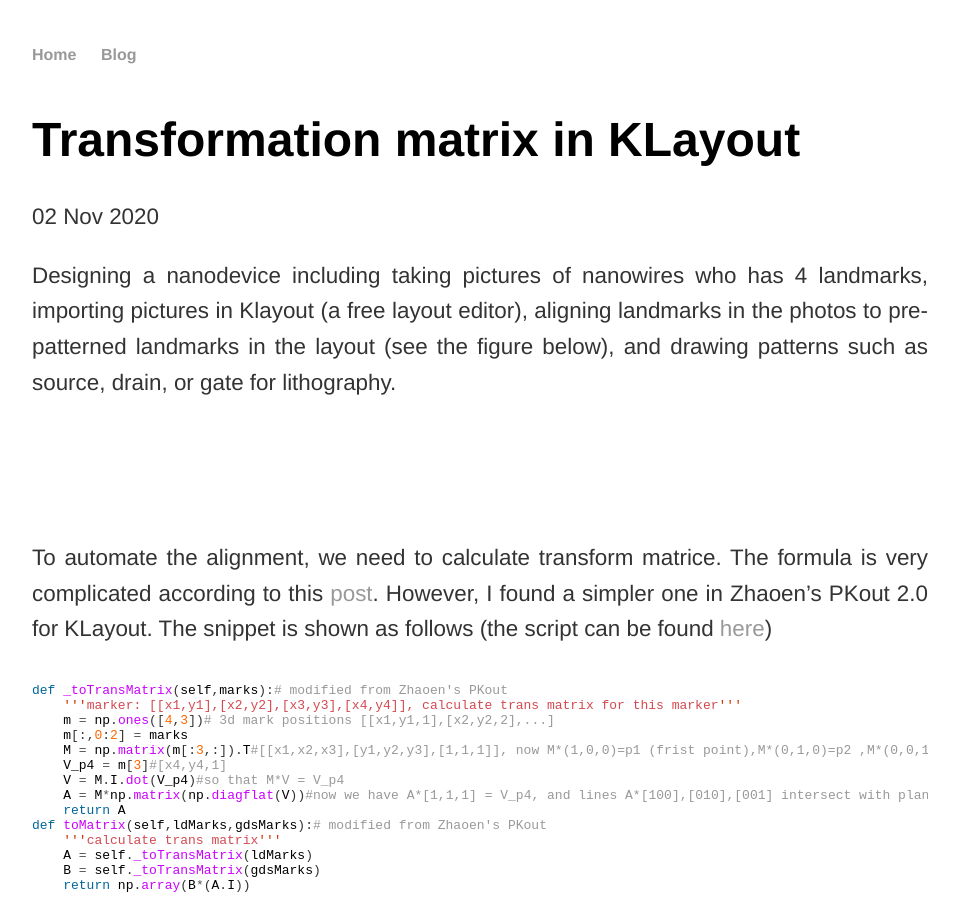
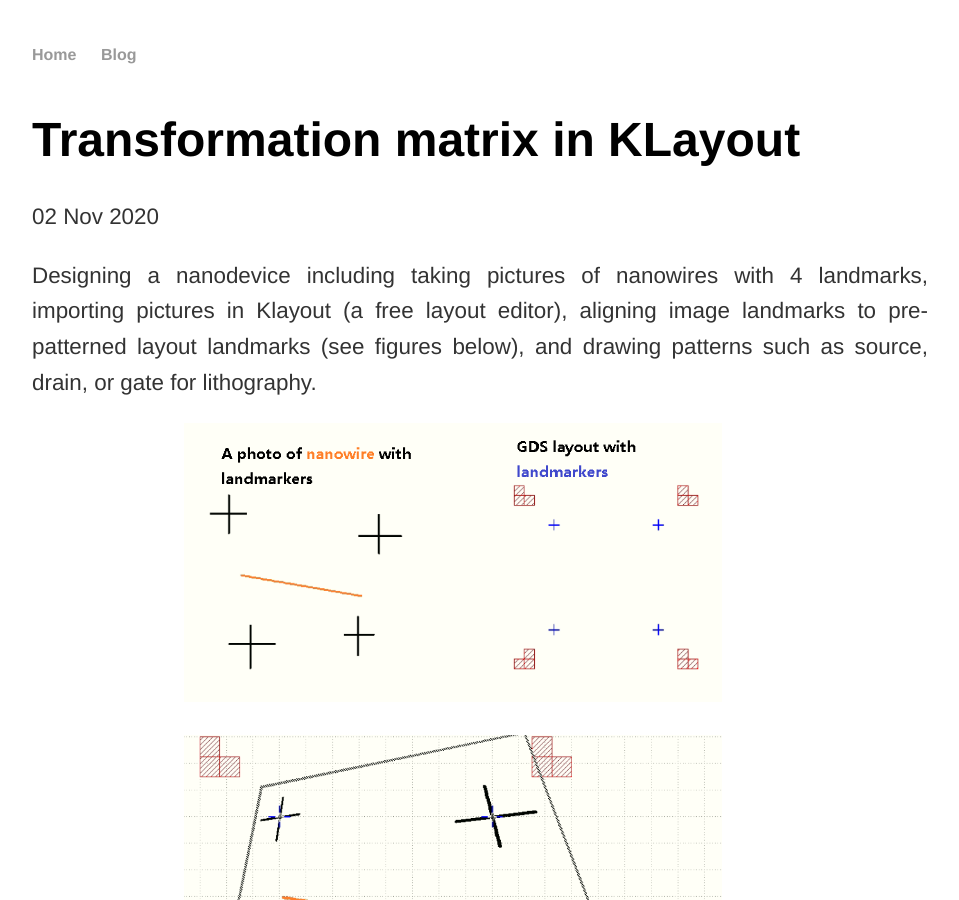
Before and after one commit to cover-me/cover-me.github.io, a Jekyll site: the page built from _posts/2020-11-02-Transformation matrix in KLayout.md, in a window 1280 px wide and 900 px high. Shown: the whole window, without its empty margins (160-1119 px from the left). Built offline with Jekyll 4.4.1, drawn with Linux system fonts in a browser that asks for light colours; formulas are drawn with MathJax 3; some of the changed text lies outside the part shown.

Commit message:
Update 2020-11-02-Transformation matrix in KLayout.md

```diff
--- a/_posts/2020-11-02-Transformation matrix in KLayout.md
+++ b/_posts/2020-11-02-Transformation matrix in KLayout.md
@@ -3,11 +3,11 @@ layout: post
 title: Transformation matrix in KLayout
 ---
 
-Designing a nanodevice including taking pictures of nanowires who has 4 landmarks, importing pictures in Klayout (a free layout editor), aligning landmarks in the photos to pre-patterned landmarks in the layout (see the figure below), and drawing patterns such as source, drain, or gate for lithography.
+Designing a nanodevice including taking pictures of nanowires with 4 landmarks, importing pictures in Klayout (a free layout editor), aligning image landmarks to pre-patterned layout landmarks (see figures below), and drawing patterns such as source, drain, or gate for lithography.
 
-![](images/gds_align1.png)
+![](/images/gds_align1.png)
 
-![](images/gds_align2.png)
+![](/images/gds_align2.png)
 
 To automate the alignment, we need to calculate transform matrice. The formula is very complicated according to this [post](https://www.klayout.de/forum/discussion/666/how-to-calculate-the-transformation-matrix3d). However, I found a simpler one in Zhaoen's PKout 2.0 for KLayout. The snippet is shown as follows (the script can be found [here](https://github.com/cover-me/repository/tree/master/klayout/PKout_3.1))
 
```
Also changed, not shown: other parts of _posts/2020-11-02-Transformation matrix in KLayout.md (+2 -2 lines).
